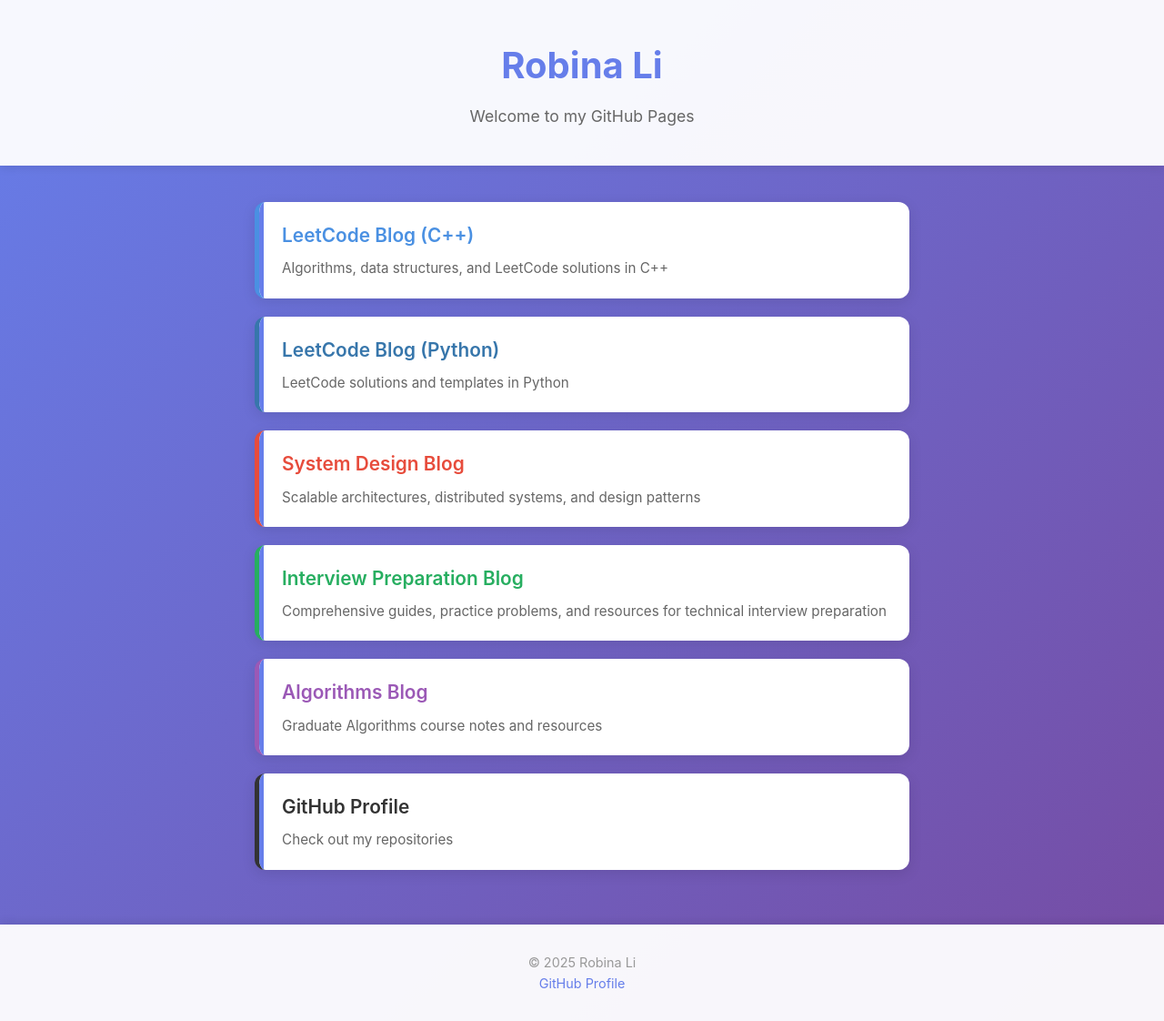
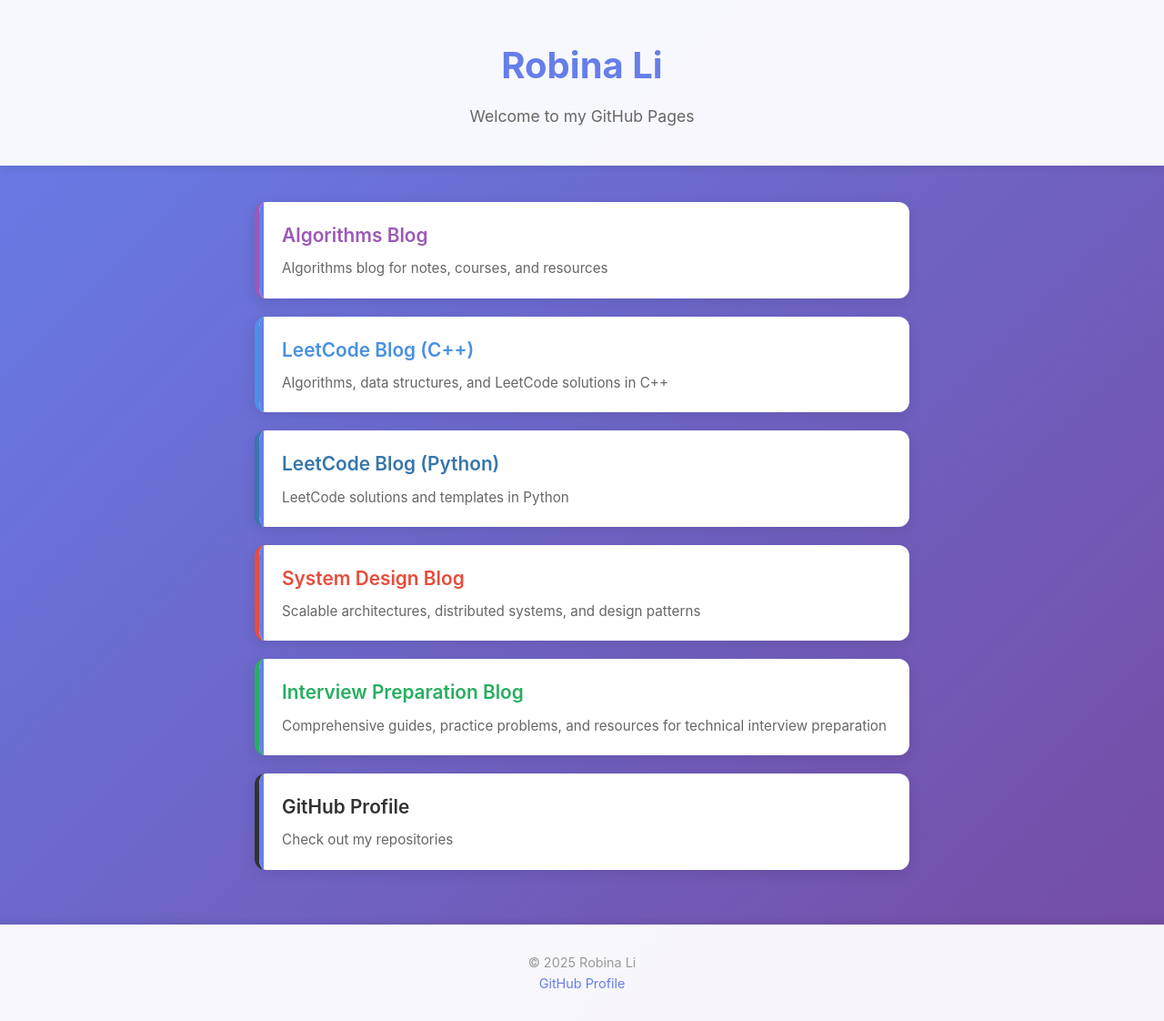
Before and after one commit to robinali34/robinali34.github.io, a Jekyll site: the page built from index.html, in a window 1280 px wide. Shown: the whole page at 91% size. Built offline with Jekyll 4.4.1, drawn with Linux system fonts in a browser that asks for light colours.

Commit message:
Add in new link

```diff
--- a/_config.yml
+++ b/_config.yml
@@ -23,6 +23,10 @@
 
 # Blog links
 blogs:
+  - name: "Algorithms Blog"
+    url: "https://robinali34.github.io/blog_algorithms/"
+    description: "Algorithms blog for notes, courses, and resources"
+    color: "#9b59b6"
   - name: "LeetCode Blog (C++)"
     url: "https://robinali34.github.io/blog_leetcode/"
     description: "Algorithms, data structures, and LeetCode solutions in C++"
@@ -39,10 +43,6 @@
     url: "https://robinali34.github.io/blog_interview_preparation/"
     description: "Comprehensive guides, practice problems, and resources for technical interview preparation"
     color: "#27ae60"
-  - name: "Algorithms Blog"
-    url: "https://robinali34.github.io/blog_algorithms/"
-    description: "Graduate Algorithms course notes and resources"
-    color: "#9b59b6"
 
 # Exclude from processing
 exclude:
```
